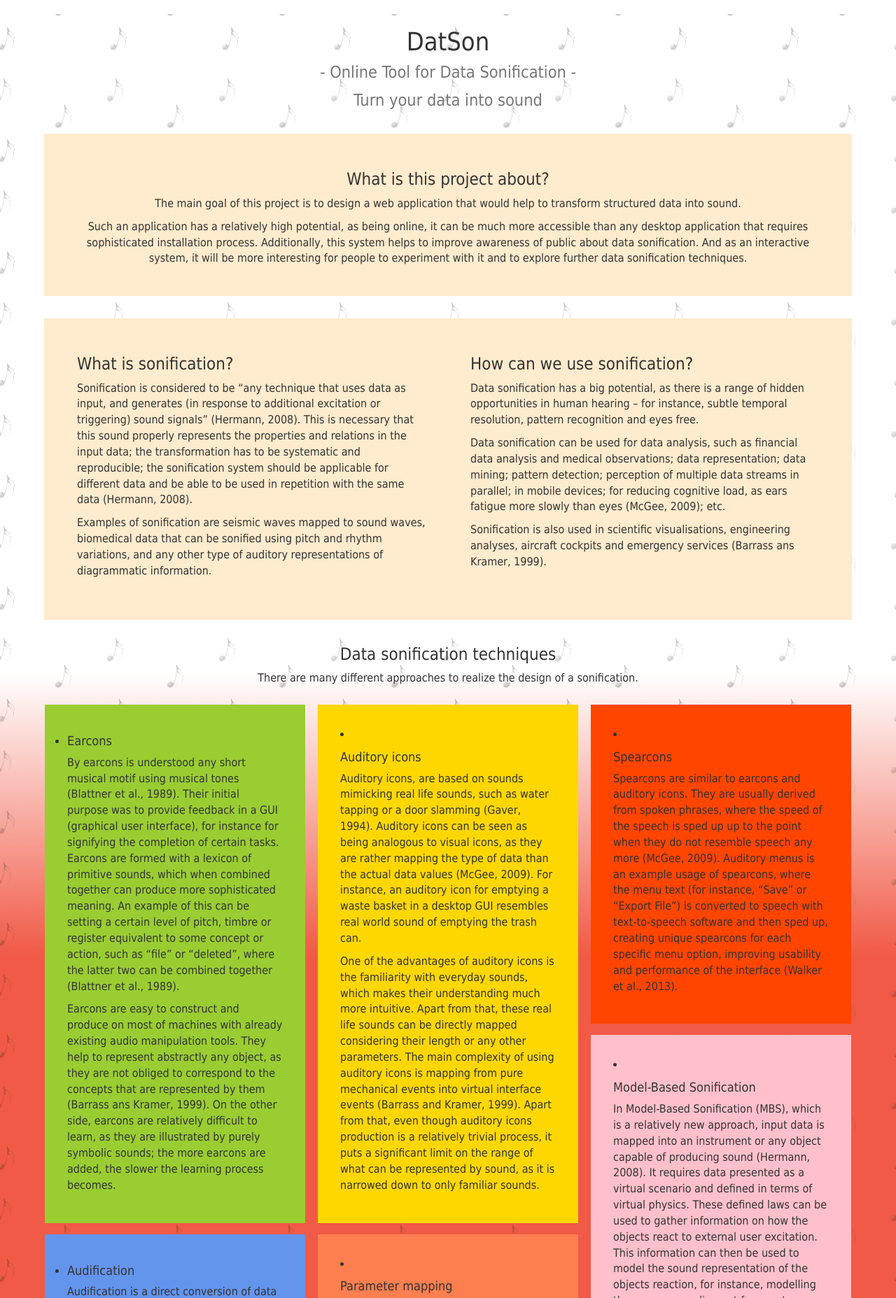
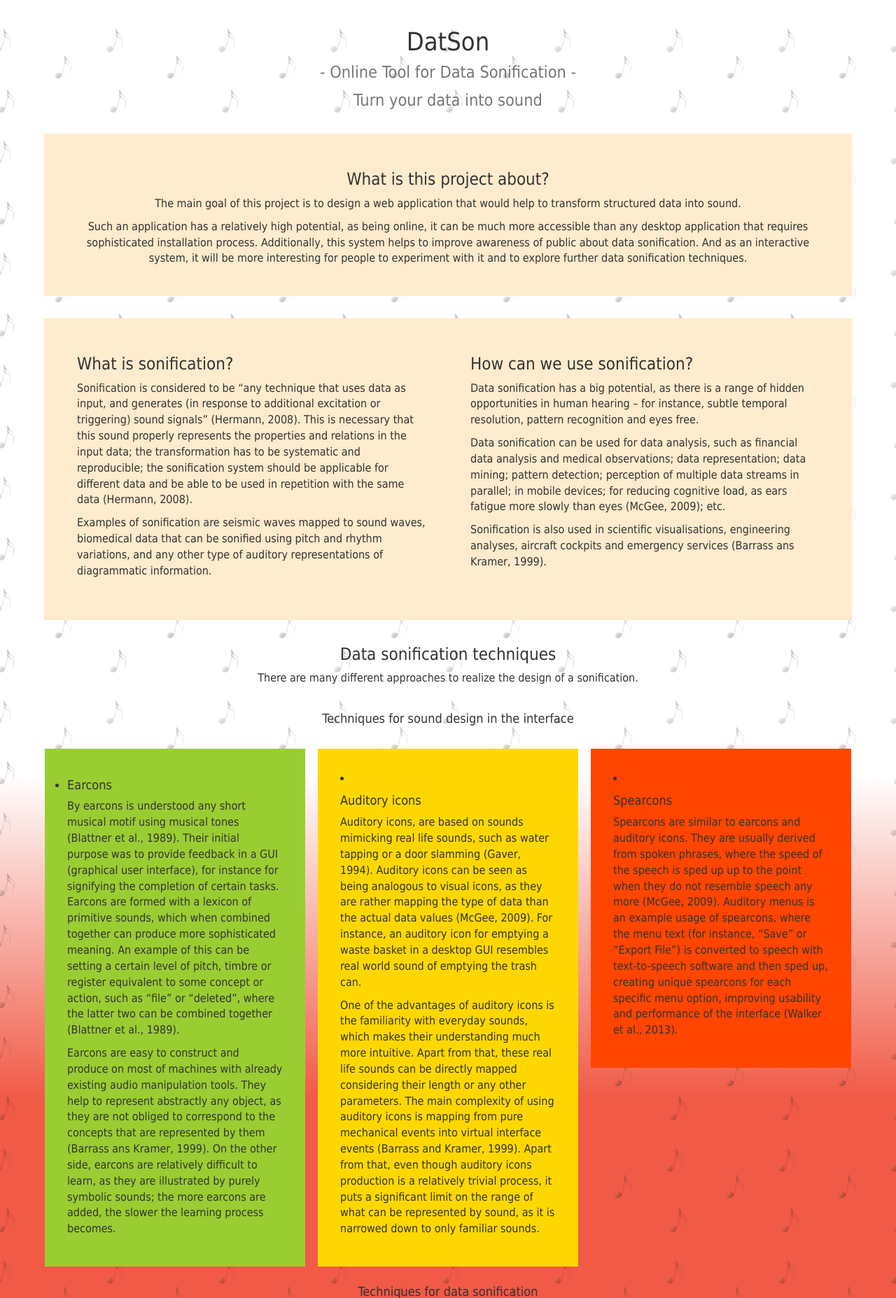
Before and after one commit to Zhanelya/OnlineSonificationTool, a PHP site: page / in a window 1280 px wide. Shown: the part 72-1927 px from the top of the page at 70% size. Run offline with PHP 8.4, Linux system fonts and the light colour scheme.

Commit message:
Added headings for different sonification techniques

```diff
--- a/source/index.php
+++ b/source/index.php
@@ -67,6 +67,7 @@
                         </p>
                     </div>
                 </div>
+                <h4 class="text-center">Techniques for sound design in the interface</h4><br/>
                 <div class="row">
                     <div class="col-md-4 tile-col">
                         <ul>
@@ -77,18 +78,6 @@
                                 </p>
                                 <p>
                                     Earcons are easy to construct and produce on most of machines with already existing audio manipulation tools. They help to represent abstractly any object, as they are not obliged to correspond to the concepts that are represented by them (Barrass ans Kramer, 1999). On the other side, earcons are relatively difficult to learn, as they are illustrated by purely symbolic sounds; the more earcons are added, the slower the learning process becomes.
-                                </p>
-                            </div>
-                            <div class="row tile blue">
-                                <li><h4>Audification</h4></li>
-                                <p>
-                                    Audification is a direct conversion of data waveform into sound (McGee, 2009).
-                                </p>
-                                <p>
-                                    Principal stages of audification are data acquisition (recording of sound), signal conditioning (audio signal processing) and sound projection/playback (Dombois and Eckel, 2011). It is also important to consider that the frequencies of the data representation must fit the audible range of 20Hz-22KHz (McGee, 2009).
-                                </p>
-                                <p>
-                                    This method is effectively used in seismology where the vibrations frequency is sped up to match the audible range (Hayward, 1994). This technique is also very useful in medicine, for instance stethoscope is one of the examples of early audifications; and audification of EEG and heart rate variability is becoming popular too (Dombois and Eckel, 2011).
                                 </p>
                             </div>
                     </div>
@@ -102,6 +91,33 @@
                                 One of the advantages of auditory icons is the familiarity with everyday sounds, which makes their understanding much more intuitive. Apart from that, these real life sounds can be directly mapped considering their length or any other parameters. The main complexity of using auditory icons is mapping from pure mechanical events into virtual interface events (Barrass and Kramer, 1999). Apart from that, even though auditory icons production is a relatively trivial process, it puts a significant limit on the range of what can be represented by sound, as it is narrowed  down to only familiar sounds.
                             </p>
                         </div>
+                    </div>
+                    <div class="col-md-4 tile-col">
+                        <div class="row tile red">
+                            <li><h4>Spearcons</h4></li>
+                            <p>
+                                Spearcons are similar to earcons and auditory icons. They are usually derived from spoken phrases, where the speed of the speech is sped up up to the point when they do not resemble speech any more (McGee, 2009). Auditory menus is an example usage of spearcons, where the menu text (for instance, “Save” or “Export File”) is converted to speech with text-to-speech software and then sped up, creating unique spearcons for each specific menu option, improving usability and performance of the interface (Walker et al., 2013).
+                            </p>
+                        </div>
+                    </div>
+                </div>
+                <h4 class="text-center">Techniques for data sonification</h4><br/>
+                <div class="row">
+                    <div class="col-md-4 tile-col">
+                        <div class="row tile blue">
+                            <li><h4>Audification</h4></li>
+                            <p>
+                                Audification is a direct conversion of data waveform into sound (McGee, 2009).
+                            </p>
+                            <p>
+                                Principal stages of audification are data acquisition (recording of sound), signal conditioning (audio signal processing) and sound projection/playback (Dombois and Eckel, 2011). It is also important to consider that the frequencies of the data representation must fit the audible range of 20Hz-22KHz (McGee, 2009).
+                            </p>
+                            <p>
+                                This method is effectively used in seismology where the vibrations frequency is sped up to match the audible range (Hayward, 1994). This technique is also very useful in medicine, for instance stethoscope is one of the examples of early audifications; and audification of EEG and heart rate variability is becoming popular too (Dombois and Eckel, 2011).
+                            </p>
+                        </div>
+                    </div>
+                    <div class="col-md-4 tile-col">
                         <div class="row tile orange">
                             <li><h4>Parameter mapping</h4></li>
                             <p>
@@ -113,12 +129,6 @@
                         </div>
                     </div>
                     <div class="col-md-4 tile-col">
-                        <div class="row tile red">
-                            <li><h4>Spearcons</h4></li>
-                            <p>
-                                Spearcons are similar to earcons and auditory icons. They are usually derived from spoken phrases, where the speed of the speech is sped up up to the point when they do not resemble speech any more (McGee, 2009). Auditory menus is an example usage of spearcons, where the menu text (for instance, “Save” or “Export File”) is converted to speech with text-to-speech software and then sped up, creating unique spearcons for each specific menu option, improving usability and performance of the interface (Walker et al., 2013).
-                            </p>
-                        </div>
                         <div class="row tile pink">
                             <li><h4>Model-Based Sonification</h4></li>
                             <p>
```
